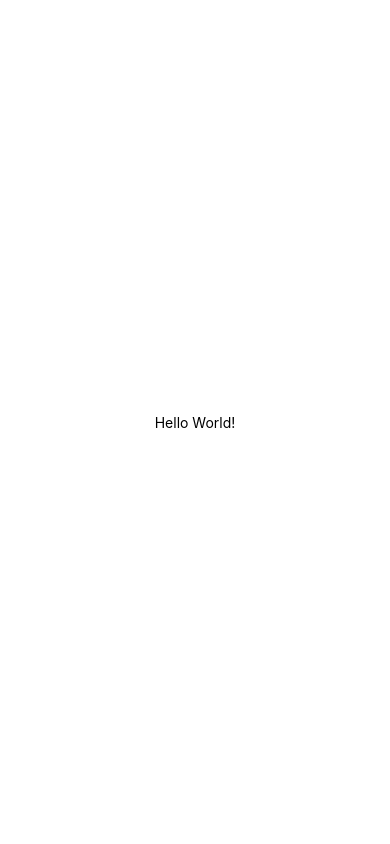
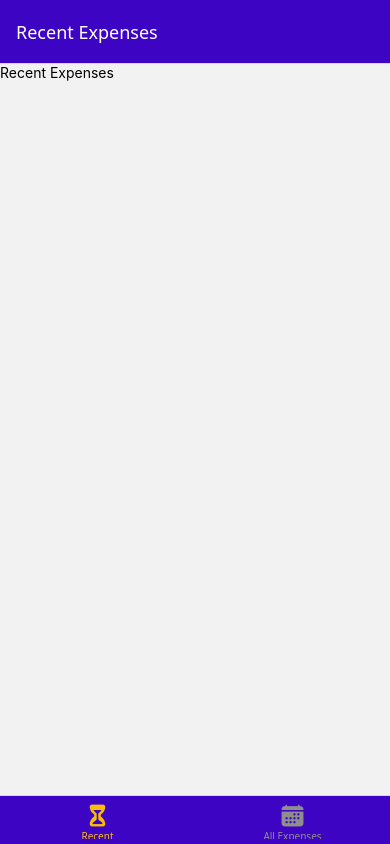
Before and after one commit to Jinesh87/expense-tracker, a React Native app: screen / in a window 390 px wide. Built offline with nearby package versions, Linux system fonts and the light colour scheme.

Commit message:
Adding Global Colors

```diff
--- a/App.js
+++ b/App.js
@@ -1,20 +1,64 @@
 import { StatusBar } from 'expo-status-bar';
-import { StyleSheet, Text, View } from 'react-native';
+import { NavigationContainer } from '@react-navigation/native';
+import { createNativeStackNavigator } from '@react-navigation/native-stack';
+import { createBottomTabNavigator } from '@react-navigation/bottom-tabs';
+import ManageExpense from './screens/ManageExpense';
+import RecentExpenses from './screens/RecentExpenses';
+import AllExpenses from './screens/AllExpenses';
+import { GlobalStyles } from './constants/styles';
+import { Ionicons } from '@expo/vector-icons';
 
+
+const Stack = createNativeStackNavigator();
+const BottomTabs = createBottomTabNavigator();
+
+function ExpensesOverview() {
+  return <BottomTabs.Navigator screenOptions={{
+    headerStyle: { backgroundColor: GlobalStyles.colors.primary500 },
+    headerTintColor: 'white',
+    tabBarStyle: { backgroundColor: GlobalStyles.colors.primary500 },
+    tabBarActiveTintColor: GlobalStyles.colors.accent500,
+  }}>
+    <BottomTabs.Screen
+      name="RecentExpenses"
+      component={RecentExpenses}
+      options={{
+        title: 'Recent Expenses',
+        tabBarLabel: 'Recent',
+        tabBarIcon: ({ color, size }) => (
+          <Ionicons name="hourglass" size={size} color={color} />
+        ),
+      }}
+    />
+    <BottomTabs.Screen
+      name="AllExpenses"
+      component={AllExpenses}
+      options={{
+        title: 'All Expenses',
+        tabBarLabel: 'All Expenses',
+        tabBarIcon: ({ color, size }) => (
+          <Ionicons name="calendar" size={size} color={color} />
+        ),
+      }}
+    />
+  </BottomTabs.Navigator>
+}
 export default function App() {
   return (
-    <View style={styles.container}>
-      <Text>Hello World!</Text>
-      <StatusBar style="auto" />
-    </View>
+    <>
+      <StatusBar style="light" />
+      <NavigationContainer>
+        <Stack.Navigator>
+          <Stack.Screen name="ExpensesOverview"
+            component={ExpensesOverview} options={{
+              headerShown: false
+            }} />
+          <Stack.Screen
+            name="ManageExpense"
+            component={ManageExpense}
+          />
+        </Stack.Navigator>
+      </NavigationContainer>
+    </>
   );
 }
-
-const styles = StyleSheet.create({
-  container: {
-    flex: 1,
-    backgroundColor: '#fff',
-    alignItems: 'center',
-    justifyContent: 'center',
-  },
-});
--- /dev/null
+++ b/constants/styles.js
@@ -0,0 +1,16 @@
+export const GlobalStyles = {
+    colors: {
+      primary50: '#e4d9fd',
+      primary100: '#c6affc',
+      primary200: '#a281f0',
+      primary400: '#5721d4',
+      primary500: '#3e04c3',
+      primary700: '#2d0689',
+      primary800: '#200364',
+      accent500: '#f7bc0c',
+      error50: '#fcc4e4',
+      error500: '#9b095c',
+      gray500: '#39324a',
+      gray700: '#221c30',
+    },
+  };
```
Also changed, not shown: package.json (+6 -1 lines), 2 other files (tests, documents, lock files or other folders).
